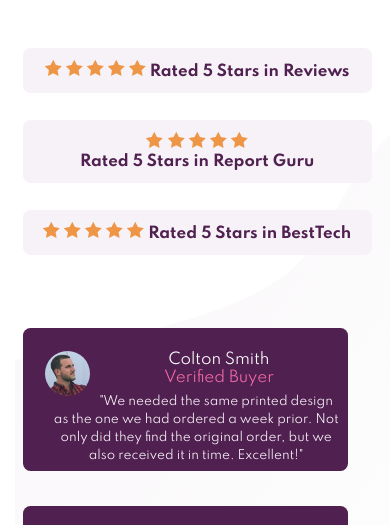
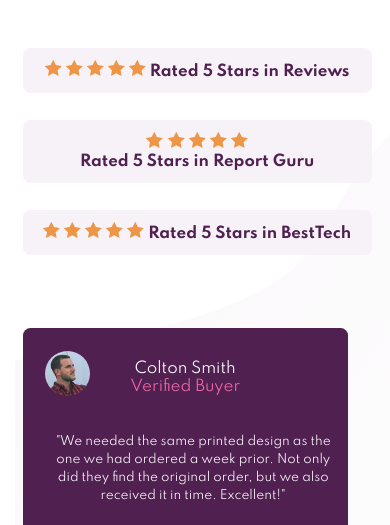
Before and after one commit to boluogun-adeola/social-proof, a plain HTML site: page index.html in a window 390 px wide. Shown: the part 245-770 px from the top of the page. Drawn offline with Linux system fonts and the light colour scheme.

Commit message:
fixing style

```diff
--- a/style.css
+++ b/style.css
@@ -75,6 +75,7 @@ body{
   border-radius:0.5em;
   padding-left: 1.5em;
   padding-top: 1.5em;
+  height:250px;
 
 
 }
@@ -146,11 +147,15 @@ font-weight: 400;
     margin-bottom: 0.7em;
   }
   .description{
-    padding: 0.5em;
+    padding-top:2.5em;
+    padding-left:0;
+    padding-right:0.5em;
   }
   .name{
-    padding-top:0.1em;
-   padding:0em;
+    padding-top:0.6em;
+    padding-right:4.5em;
+    padding-left:0;
+
    margin:0;
 
   }
```
